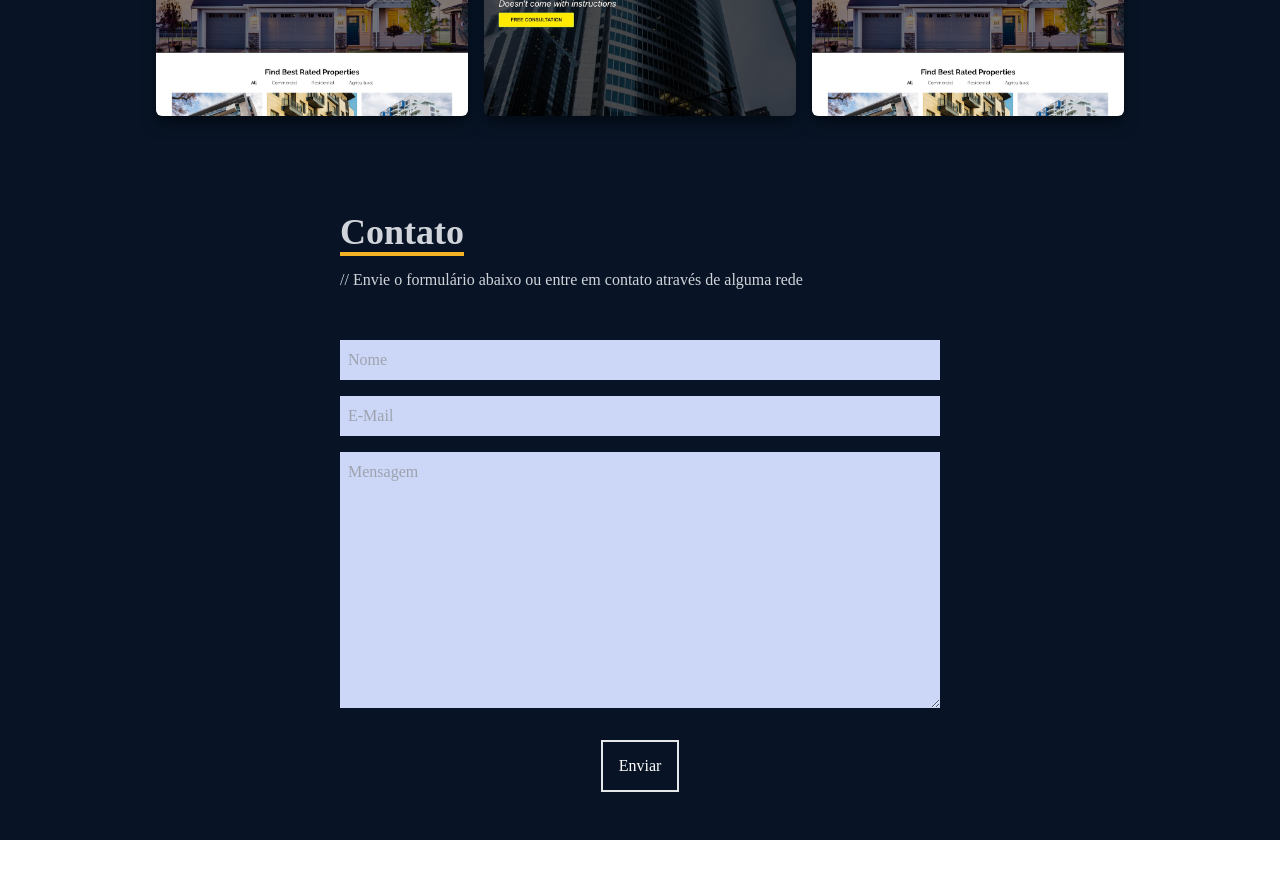
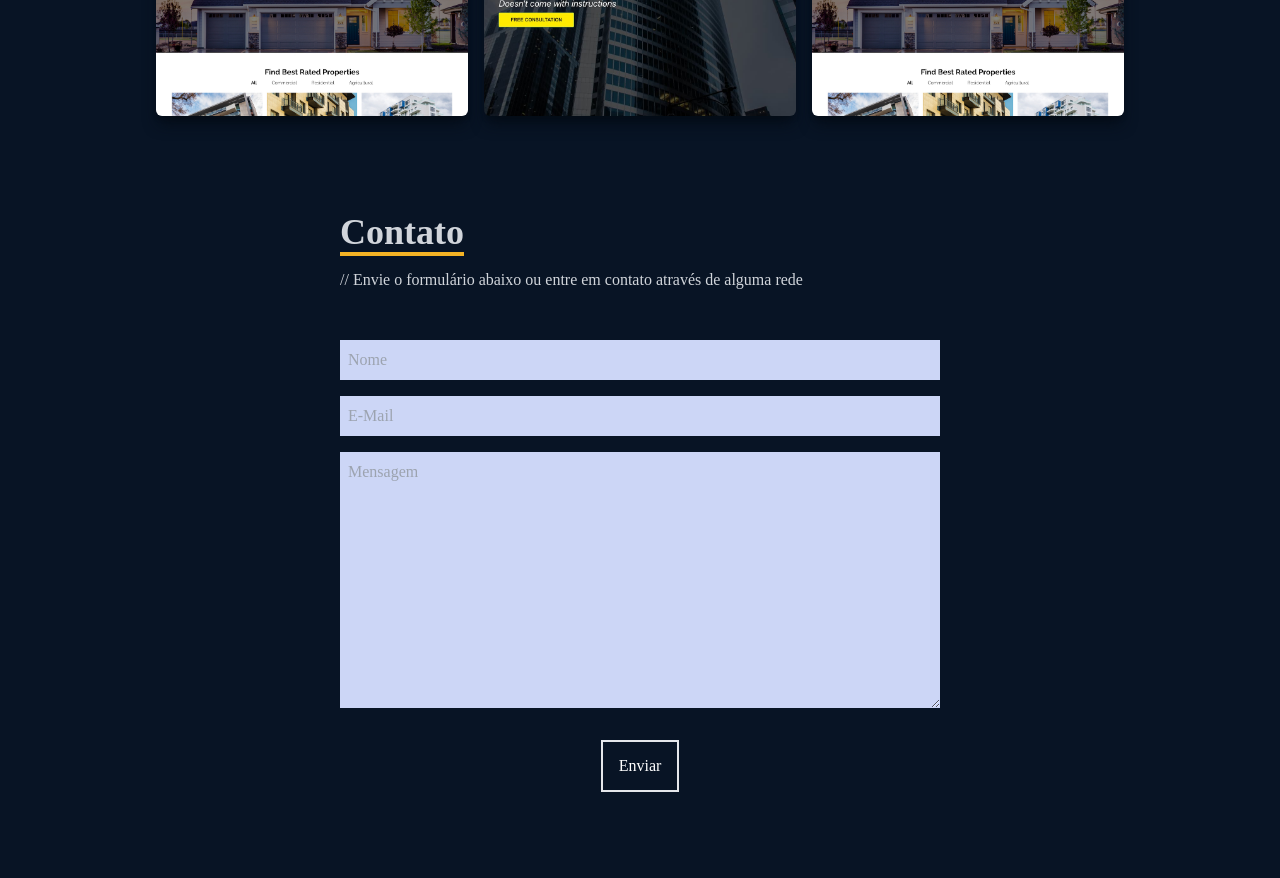
Before and after one commit to jvmantovas/portfolio-react, a React (Create React App) app: page / in a window 1280 px wide. Shown: the part 3040-3918 px from the top of the page. Before the commit the page ends 3880 px from the top, so only its background shows below. Built offline with nearby package versions, Linux system fonts and the light colour scheme.

Commit message:
Style fix

```diff
--- a/src/components/Contact.jsx
+++ b/src/components/Contact.jsx
@@ -4,7 +4,7 @@ const Contact = () => {
   return (
     <div
       name="contact"
-      className="w-full h-fit bg-[#081425] flex justify-center items-center pt-20 p-4 px-8"
+      className="w-full h-fit bg-[#081425] flex justify-center items-center pt-20 pb-20 p-4 px-8"
     >
       <form
         method="POST"
```
